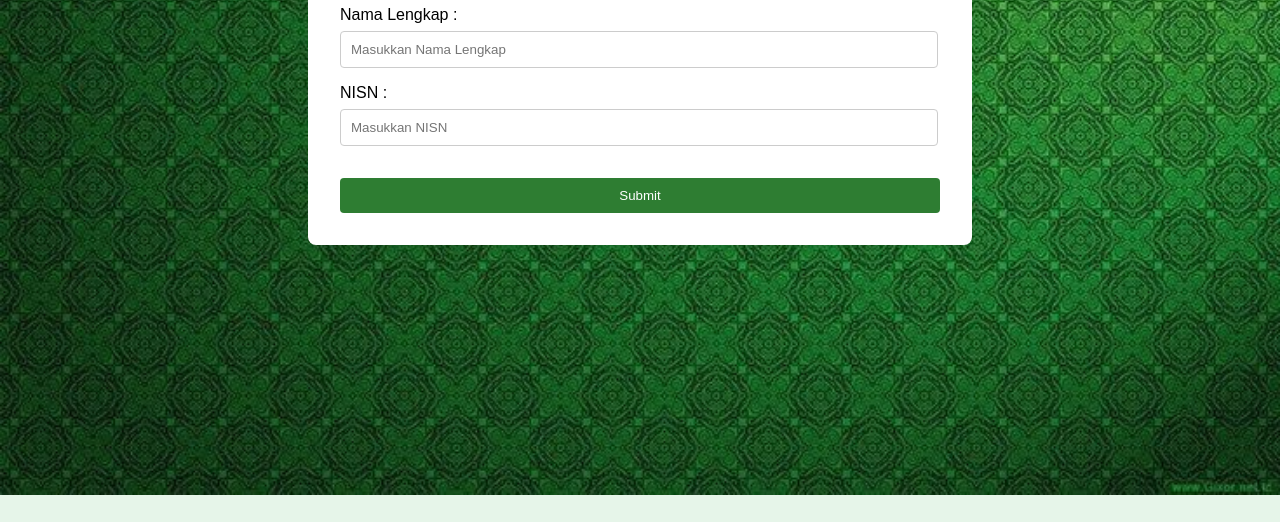
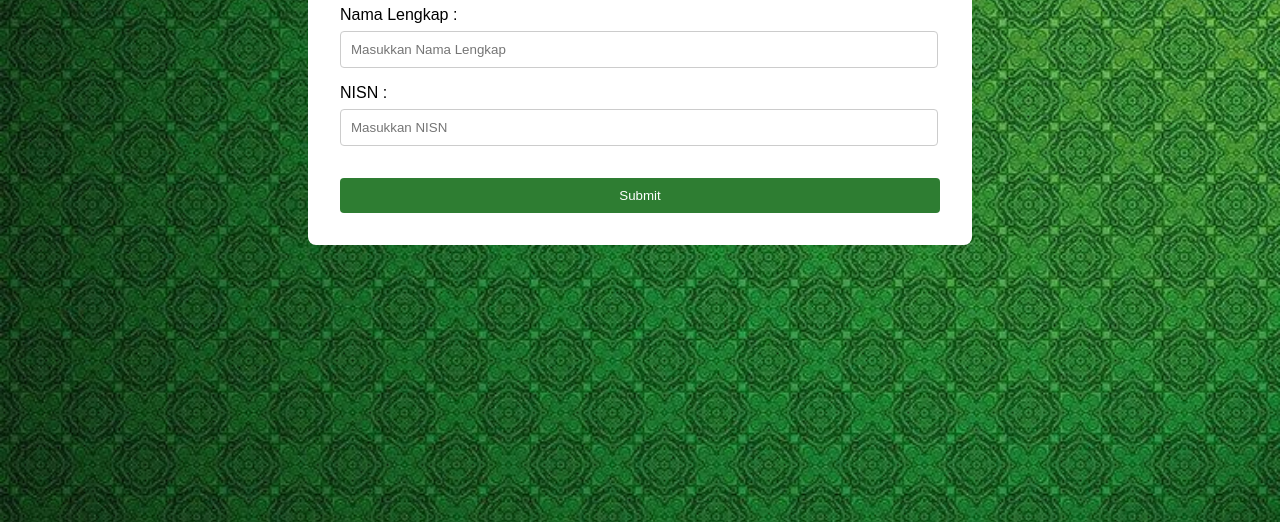
Before and after one commit to Destrierr/graduation-announcement, a plain HTML site: page index.html in a window 1280 px wide. Shown: the part 304-826 px from the top of the page. Before the commit the page ends 800 px from the top, so only its background shows below. Drawn offline with nearby package versions, Linux system fonts and the light colour scheme; no server answers.

Commit message:
Update style.css

```diff
--- a/style.css
+++ b/style.css
@@ -8,6 +8,9 @@ body {
   background-size: cover;
   background-repeat: no-repeat;
   background-position: center;
+  background-attachment: fixed;
+  min-height: 100vh;
+  margin: 0;
 }
 
 .logo{
```
